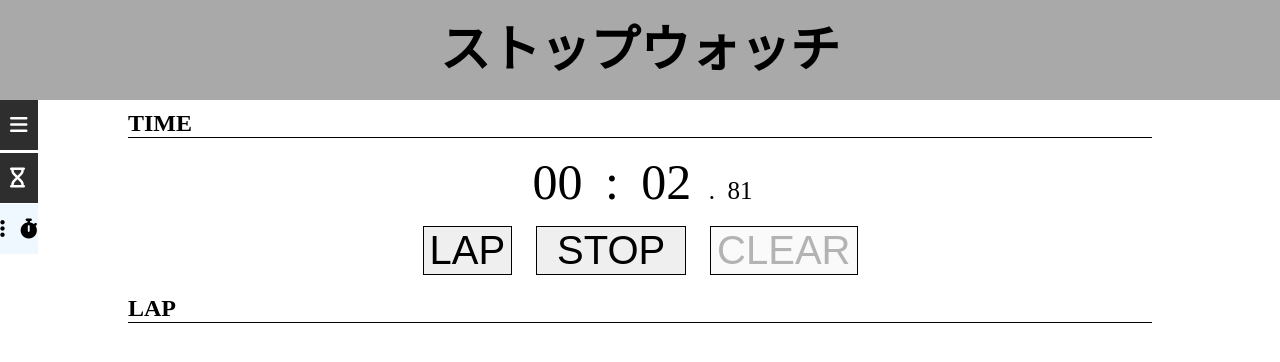
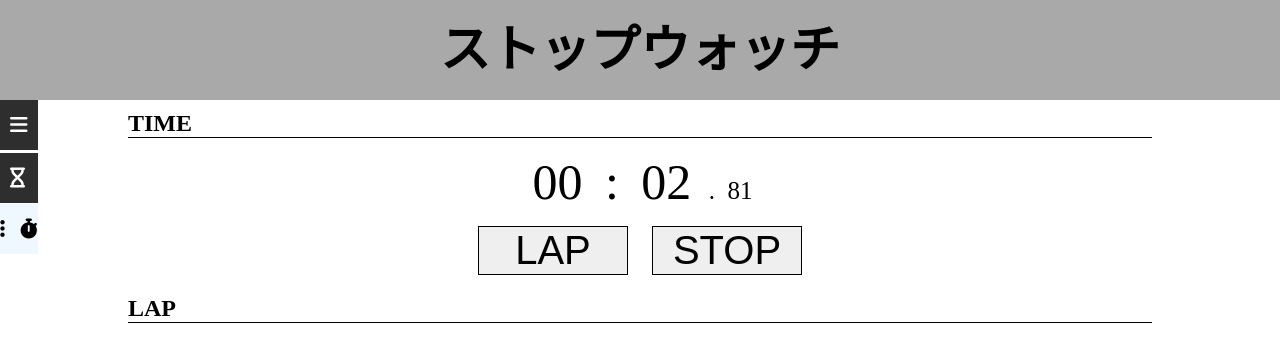
Before and after one commit to akitakaida/timer, a plain HTML site: page app/stopwatch.html in a window 1280 px wide. Both pictures are taken after a click on the button "START". Drawn offline with nearby package versions, Linux system fonts and the light colour scheme.

Commit message:
20220623
edited styles

```diff
--- a/app/stopwatch.html
+++ b/app/stopwatch.html
@@ -48,9 +48,9 @@
                 <p class="ms" id="ms">00</p>
             </div>
             <input id="lap" type="button" value="LAP" class="btn" disabled>
+                        <input id="clear" type="button" value="CLEAR" class="btn">
             <input id="start" type="button" value="START" class="btn">
             <input id="stop" type="button" value="STOP" class="btn">
-            <input id="clear" type="button" value="CLEAR" class="btn" disabled>
         </div>
     </div>
 
--- a/css/stopwatch.css
+++ b/css/stopwatch.css
@@ -29,12 +29,14 @@
     width:150px;
 }
 #lap{
-    cursor:default;
+    width: 150px;
+    cursor: default;
 }
 #clear{
-    cursor:default;
+    width: 150px;
+    display: none;
 }
 #stop{
     width:150px;
-    display:none;
+    display: none;
 }
--- a/css/style.css
+++ b/css/style.css
@@ -1,6 +1,7 @@
 /*reset css*/
 * {
     margin: 0px;
+    list-style: none;
 }
 
 a {
--- a/js/stopwatch.js
+++ b/js/stopwatch.js
@@ -28,21 +28,20 @@ $('#clear').click(function () {
     document.location.reload();
 });
 
-
-
 //ストップウォッチの処理部分
 $("#start").click(function () {
     //ボタンの設定
+    $("#lap").show();
+    $("#clear").hide();
     $("#stop").show();
     $("#start").hide();
     btnONOFF('#lap', 'on');
-    btnONOFF('#clear', 'off');
 
     //stopが押されたとき
     $('#stop').click(function () {
         clearInterval(watchInterval);
-        btnONOFF('#lap', 'off');
-        btnONOFF('#clear', 'on');
+        $("#lap").hide();
+        $("#clear").show();
         $("#stop").hide();
         $("#start").show();
     });
```
